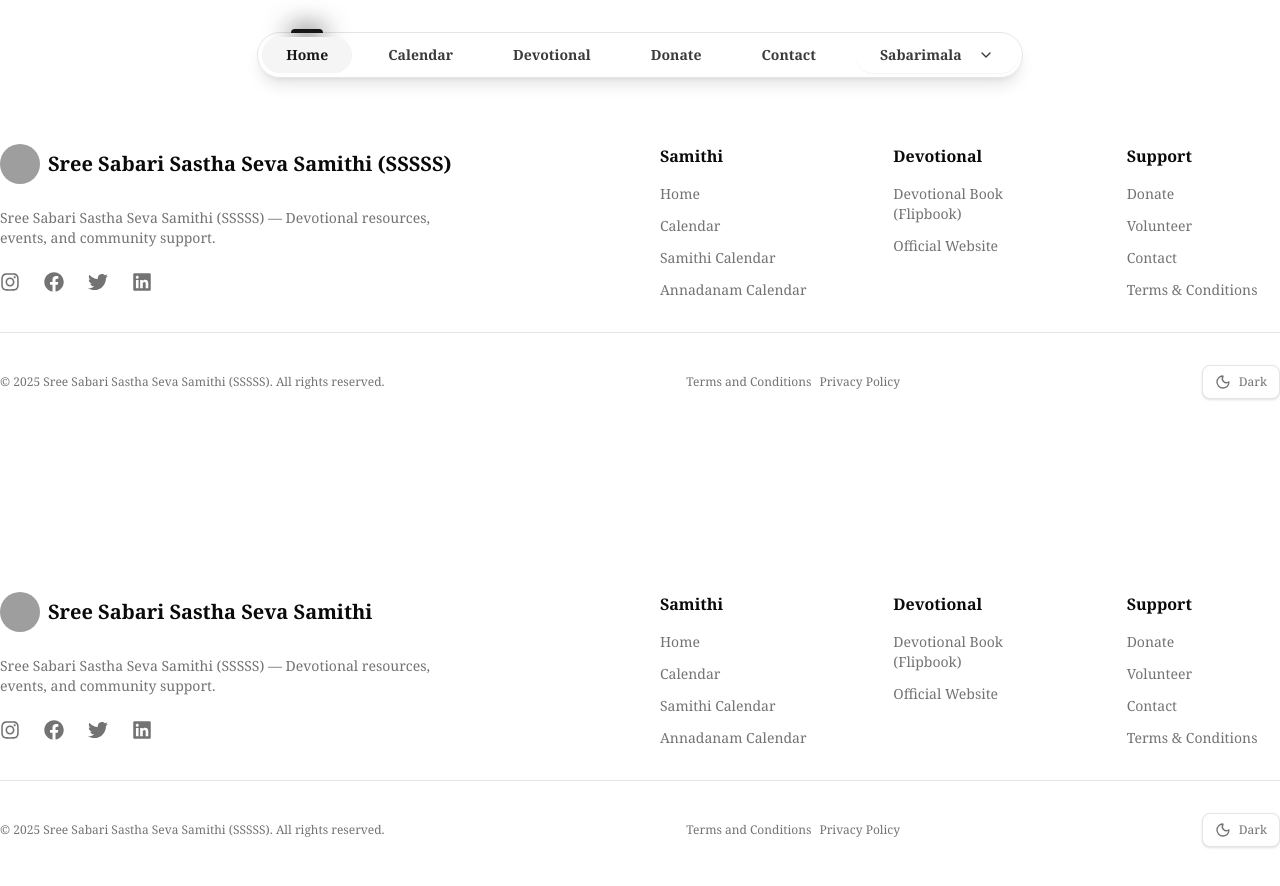
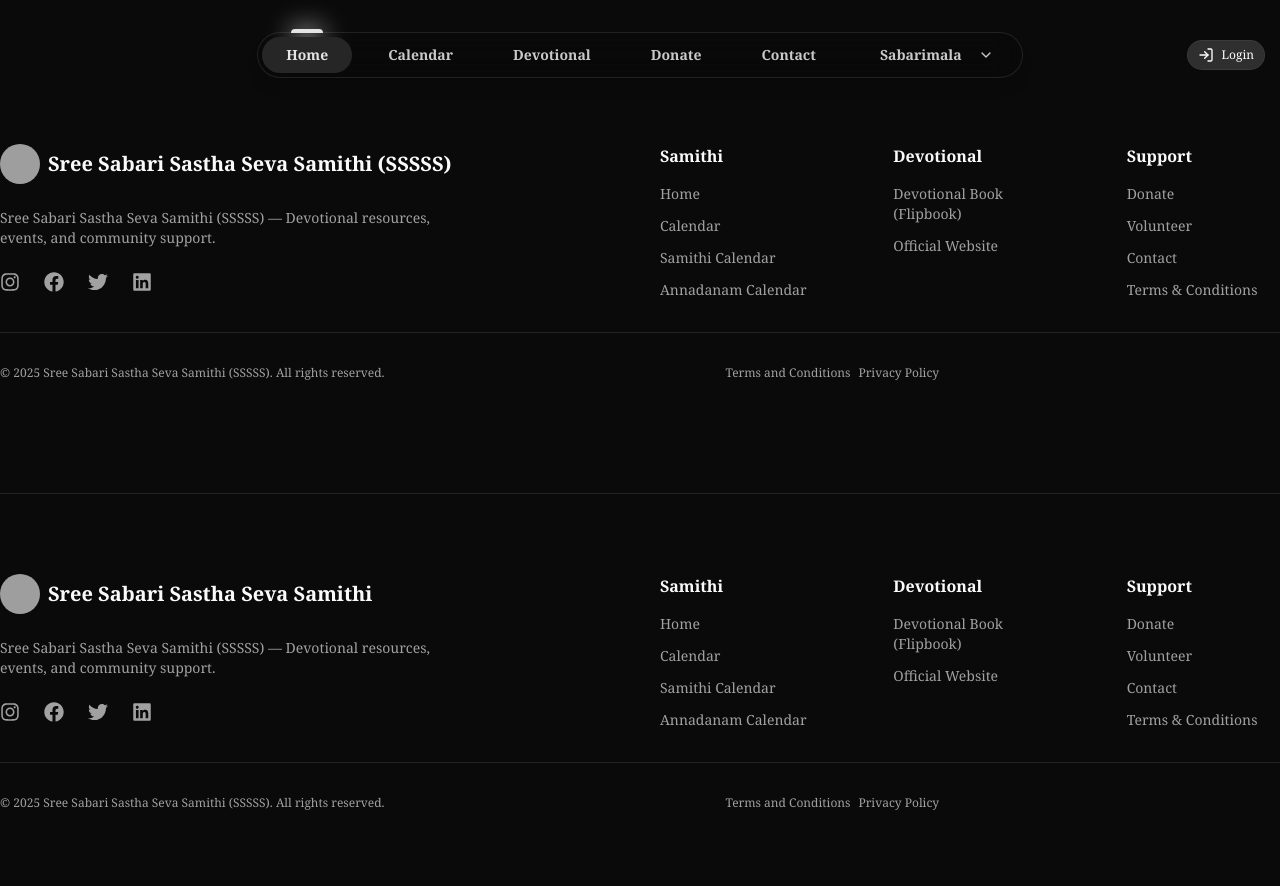
Before and after one commit to manideep2702/Madyy, a Next.js app: page /demo/footer-7 in a window 1280 px wide. Shown: the top 886 px of the page. Built offline with nearby package versions, Linux system fonts and the light colour scheme; grey boxes are pictures that could not be loaded.

Commit message:
style(theme): force dark theme globally and remove light toggle from footer

```diff
--- a/src/app/layout.tsx
+++ b/src/app/layout.tsx
@@ -37,7 +37,7 @@ export default function RootLayout({
   children: React.ReactNode;
 }>) {
   return (
-    <html lang="en">
+    <html lang="en" className="dark">
       <body className={`${geistSans.variable} ${geistMono.variable} ${notoSerif.className} antialiased`}>
         <Providers>
           <header className="absolute top-2 md:top-3 left-0 right-0 z-50 w-full bg-transparent">
--- a/src/components/ui/footer-7.tsx
+++ b/src/components/ui/footer-7.tsx
@@ -1,6 +1,5 @@
 import React from "react";
 import { FaFacebook, FaInstagram, FaLinkedin, FaTwitter } from "react-icons/fa";
-import ThemeToggle from "@/components/ui/theme-toggle";
 
 interface Footer7Props {
   logo?: {
@@ -136,9 +135,7 @@ export const Footer7 = ({
               </li>
             ))}
           </ul>
-          <div className="order-1 md:order-3">
-            <ThemeToggle />
-          </div>
+          <div className="order-1 md:order-3" />
         </div>
       </div>
     </section>
```
